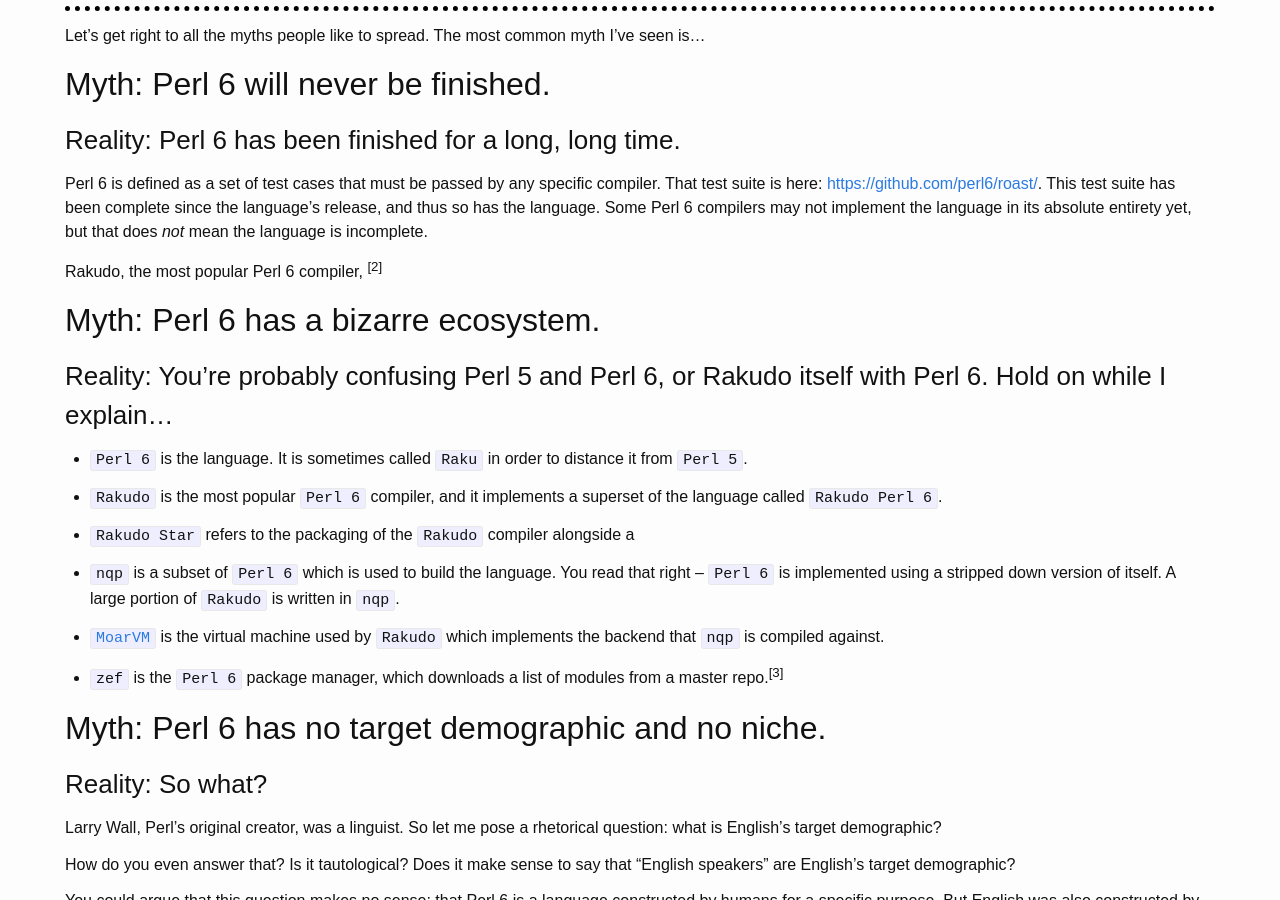
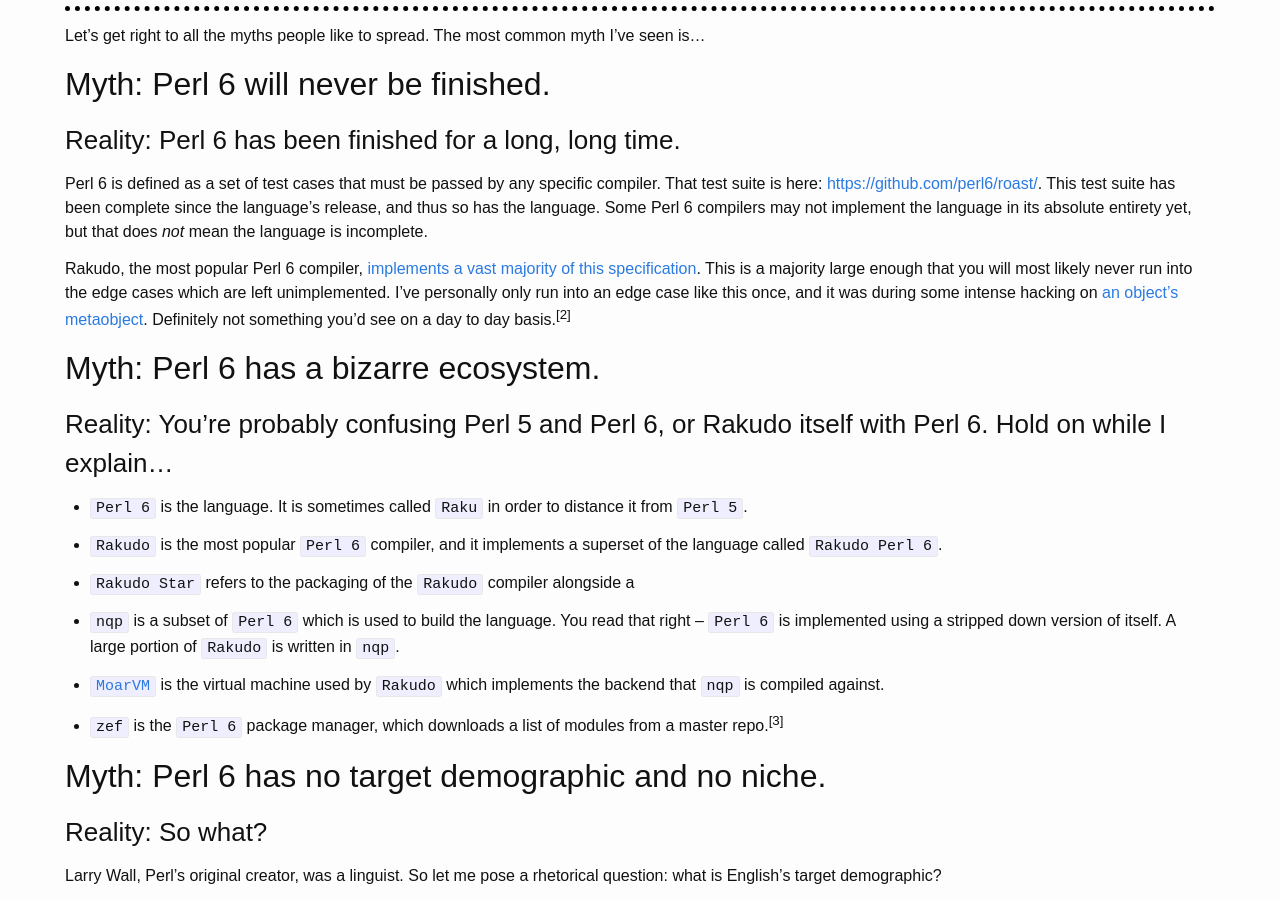
Before and after one commit to DataKinds/datakinds.github.io, a Jekyll site: the page built from _posts/2019-07-06-perl-6-is-cursed.md, in a window 1280 px wide and 900 px high, scrolled down 457 px. Built offline with Jekyll 4.4.1, drawn with Linux system fonts in a browser that asks for light colours; some of the changed text lies outside the part shown.

Commit message:
finished section 1

```diff
--- a/_posts/2019-07-06-perl-6-is-cursed.md
+++ b/_posts/2019-07-06-perl-6-is-cursed.md
@@ -20,7 +20,7 @@ Let's get right to all the myths people like to spread. The most common myth I'v
 
 Perl 6 is defined as a set of test cases that must be passed by any specific compiler. That test suite is here: [https://github.com/perl6/roast/](https://github.com/perl6/roast/). This test suite has been complete since the language's release, and thus so has the language. Some Perl 6 compilers may not implement the language in its absolute entirety yet, but that does _not_ mean the language is incomplete.
 
-Rakudo, the most popular Perl 6 compiler, <sup>[2]</sup>
+Rakudo, the most popular Perl 6 compiler, [implements a vast majority of this specification](https://github.com/rakudo/rakudo/blob/master/t/spectest.data.6.c). This is a majority large enough that you will most likely never run into the edge cases which are left unimplemented. I've personally only run into an edge case like this once, and it was during some intense hacking on [an object's metaobject](https://docs.perl6.org/type/Metamodel::ClassHOW). Definitely not something you'd see on a day to day basis.<sup>[2]</sup>
 
 
 ## Myth: Perl 6 has a bizarre ecosystem.
@@ -137,7 +137,7 @@ A couple people, including [Rogue#2017 from the Perl 6 discord](https://discord.
 
 > `Perl 6` is sometimes called `Raku` in order to distance it from `Perl 5`. `Perl 6`'s most popular compiler is `Rakudo Star`, which implements `Rakudo Perl 6`. `Perl 6` is built off of a language called `nqp`: Not Quite Perl. `Rakudo Star` uses a virtual machine called [`MoarVM`](https://www.moarvm.org/) which implements the virtual machine that `nqp` is compiled down to. `nqp` is then used to implement the majority of `Rakudo Star`. You read that right: the ubiquitous `Perl 6` compiler is implemented in a stripped down version of `Perl 6` itself. When you type `apt install perl6` (or whatever your equivalent is), your package manager will install `Rakudo Star`. `zef` is the `Perl 6` package manager. `Perl 6` packages live in `p6c` at [`http://modules.perl6.org/`](http://modules.perl6.org/). [`CPAN`](https://www.cpan.org/) DOES host Perl 6 modules, and they are mirrored on the `p6c` website.
 
-Additionally, it is inaccurate to say that `Rakudo Star` implements `Rakudo Perl 6`. `Rakudo Star` is the entire Perl 6 packaging, including a few community packages ala Haskell Platform. `Rakudo` is the compiler.
+Additionally, it is inaccurate to say that `Rakudo Star` implements `Rakudo Perl 6`. `Rakudo Star` is the entire Perl 6 packaging, including a few community packages ala Haskell Platform. `Rakudo` is the compiler. Most of what I wrote about `p6c` was also incorrect.
 
 
 Did I miss any myths? Did I leave out an explanation that you like? Do you want to tell me how wrong I am? Please leave a comment using the contact info below!
```
